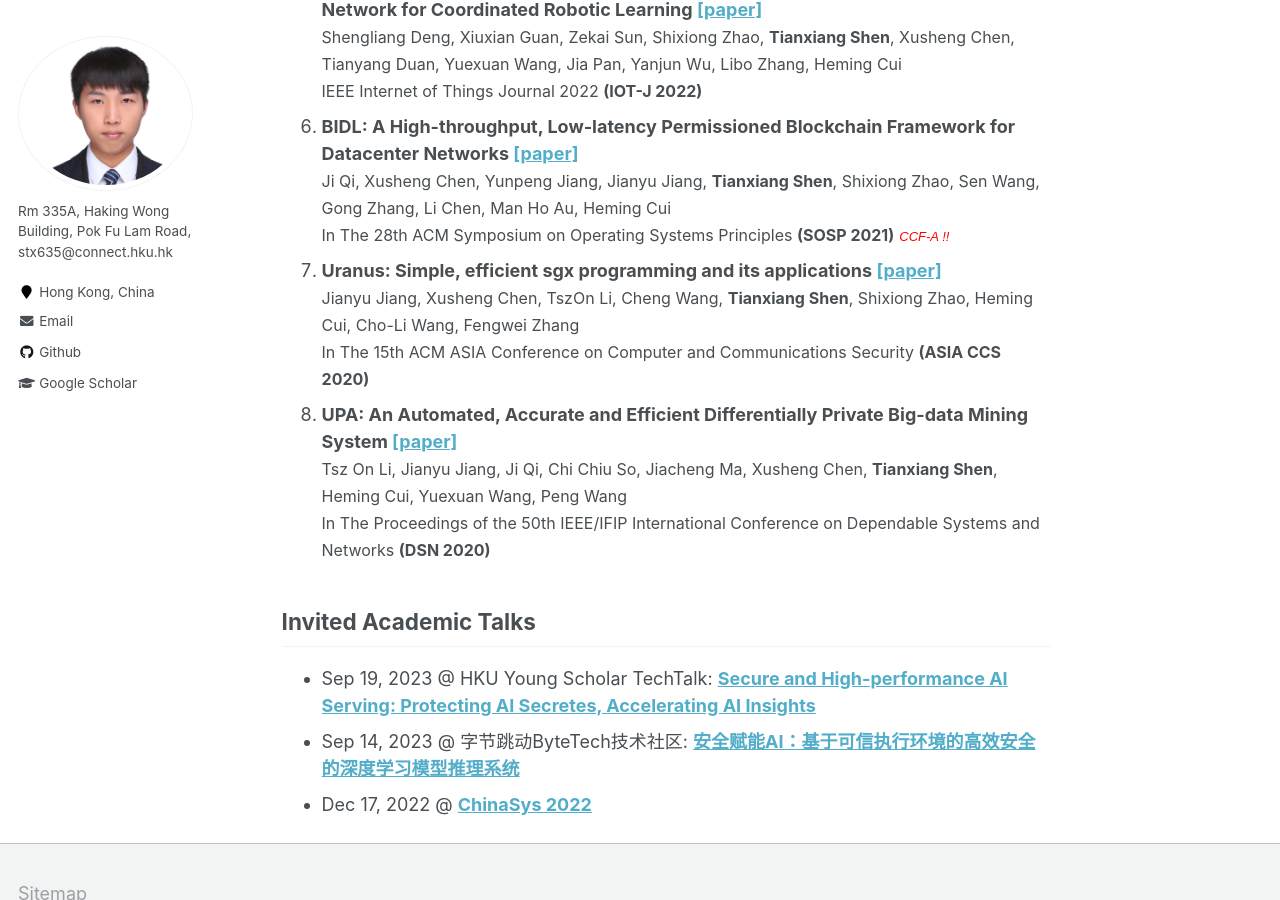
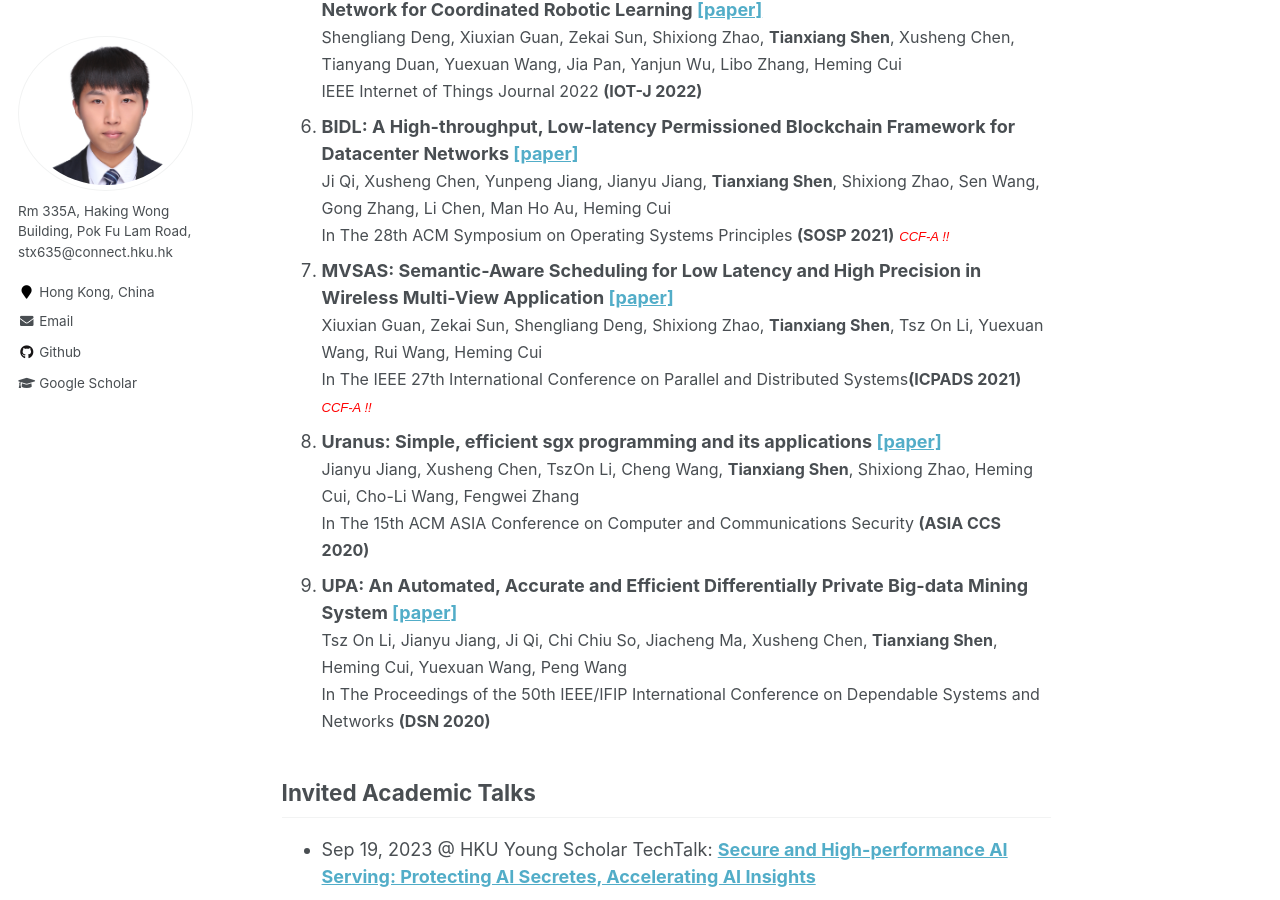
Before and after one commit to tianxiang999/tianxiang999.github.io, a Jekyll site: the page built from _pages/about.md, in a window 1280 px wide and 900 px high, scrolled down 1186 px. Built offline with Jekyll 4.4.1, drawn with Linux system fonts in a browser that asks for light colours; comment, search, counter and statistics services are not loaded.

Commit message:
Update about.md

```diff
--- a/_pages/about.md
+++ b/_pages/about.md
@@ -61,14 +61,19 @@ Publications
    <strong>Tianxiang Shen</strong>, Shixiong Zhao, Sen Wang, Gong Zhang, Li
    Chen, Man Ho Au, Heming Cui<br>In The 28th ACM Symposium on Operating Systems Principles <strong>(SOSP 2021)</strong></font><font size="2" face="arial" color="red"><i>CCF-A !!</i></font>
 
-7. <strong>Uranus: Simple, efficient sgx programming and its applications [[paper]](https://i.cs.hku.hk/~heming/papers/asiaccs20-uranus.pdf)</strong>
+7. <strong>MVSAS: Semantic-Aware Scheduling for Low Latency and High Precision in Wireless Multi-View Application [[paper]](https://ieeexplore.ieee.org/abstract/document/9763805)</strong>
+  <br>
+   <font size="3">Xiuxian Guan, Zekai Sun, Shengliang Deng, Shixiong Zhao, <strong>Tianxiang Shen</strong>, Tsz On Li, Yuexuan Wang, Rui Wang, Heming Cui<br>In The IEEE 27th International Conference on Parallel and Distributed Systems<strong>(ICPADS 2021)</strong></font><font size="2" face="arial"
+   color="red"><i>CCF-A !!</i></font>
+
+8. <strong>Uranus: Simple, efficient sgx programming and its applications [[paper]](https://i.cs.hku.hk/~heming/papers/asiaccs20-uranus.pdf)</strong>
   <br>
    <font size="3">Jianyu Jiang, Xusheng Chen, TszOn Li, Cheng Wang,
    <strong>Tianxiang Shen</strong>, Shixiong Zhao, Heming Cui, Cho-Li Wang,
    Fengwei Zhang<br>In The 15th ACM ASIA Conference on Computer and Communications
    Security <strong>(ASIA CCS 2020)</strong> </font>
 
-8. <strong>UPA: An Automated, Accurate and Efficient Differentially Private Big-data Mining System [[paper]](https://i.cs.hku.hk/~heming/papers/dsn20-upa.pdf)</strong>
+9. <strong>UPA: An Automated, Accurate and Efficient Differentially Private Big-data Mining System [[paper]](https://i.cs.hku.hk/~heming/papers/dsn20-upa.pdf)</strong>
   <br>
    <font size="3">Tsz On Li, Jianyu Jiang, Ji Qi, Chi Chiu So, Jiacheng Ma, Xusheng Chen, <strong>Tianxiang Shen</strong>, Heming Cui, Yuexuan Wang, Peng Wang<br>In The Proceedings of the 50th IEEE/IFIP International Conference on Dependable Systems and Networks <strong>(DSN 2020)</strong> </font>
 
```
